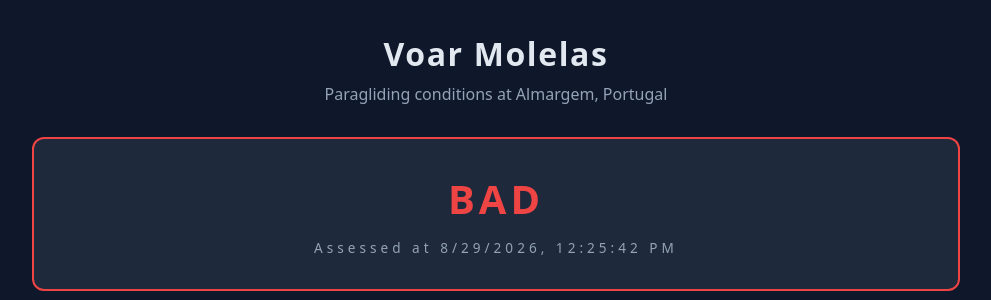
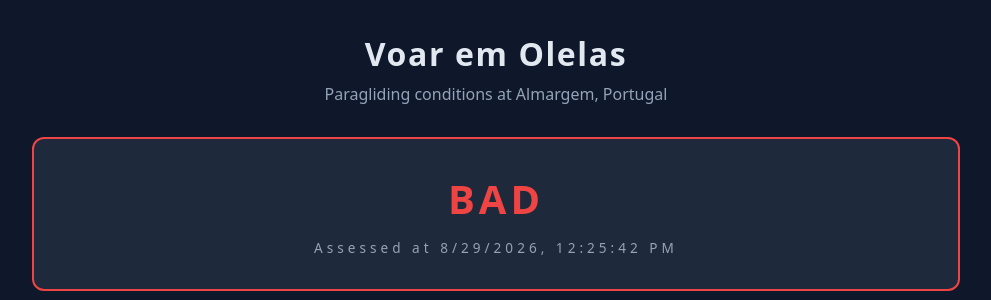
Before and after one commit to marlonsimoni79/voaremolelas, a Flask app: page / in a window 1280 px wide. Shown: the top 300 px of the page, without its empty margins (144-1135 px from the left). Run offline with Flask 3, Linux system fonts and the light colour scheme; data that the repository does not hold is empty.

Commit message:
corrigido index Olelas

```diff
--- a/templates/index.html
+++ b/templates/index.html
@@ -9,7 +9,7 @@
 </head>
 <body>
   <header>
-    <h1>Voar Molelas</h1>
+    <h1>Voar em Olelas</h1>
     <p class="subtitle">Paragliding conditions at Almargem, Portugal</p>
   </header>
 
```
